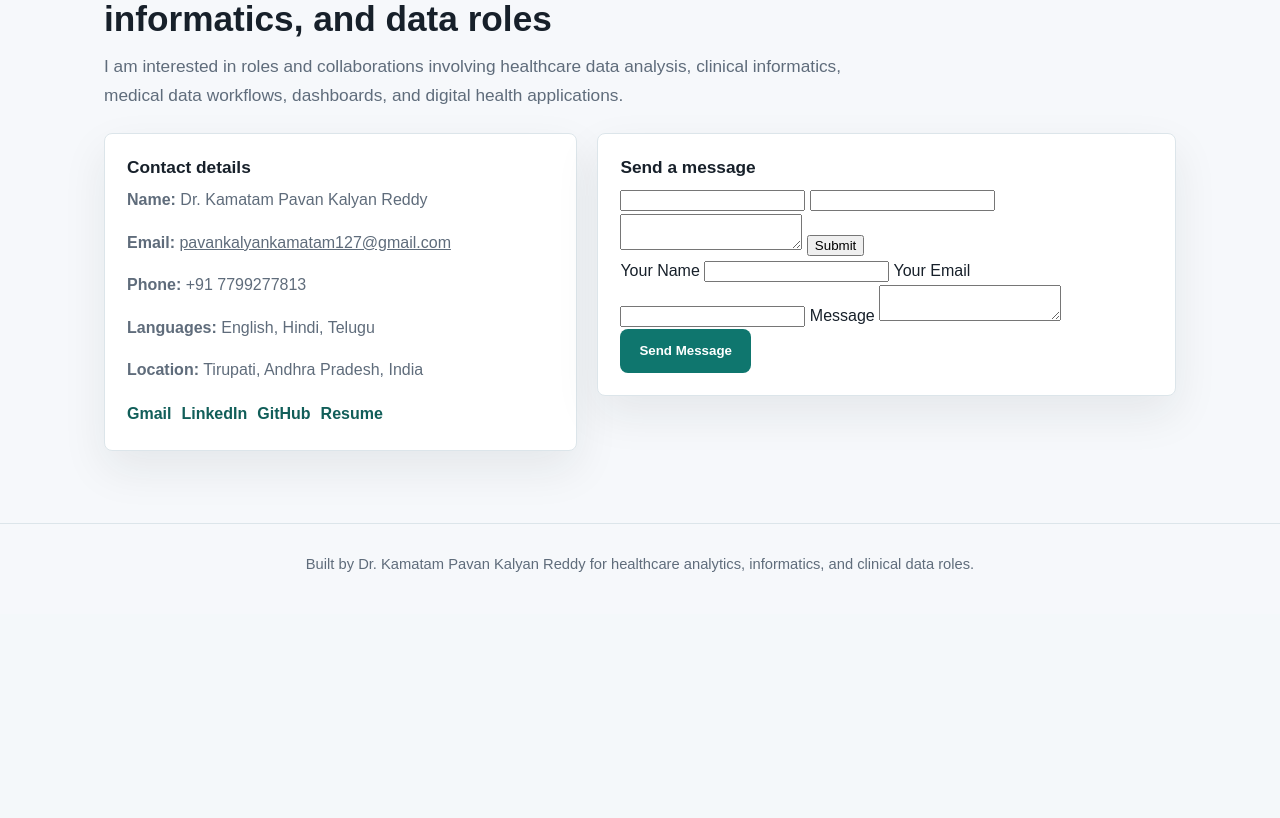
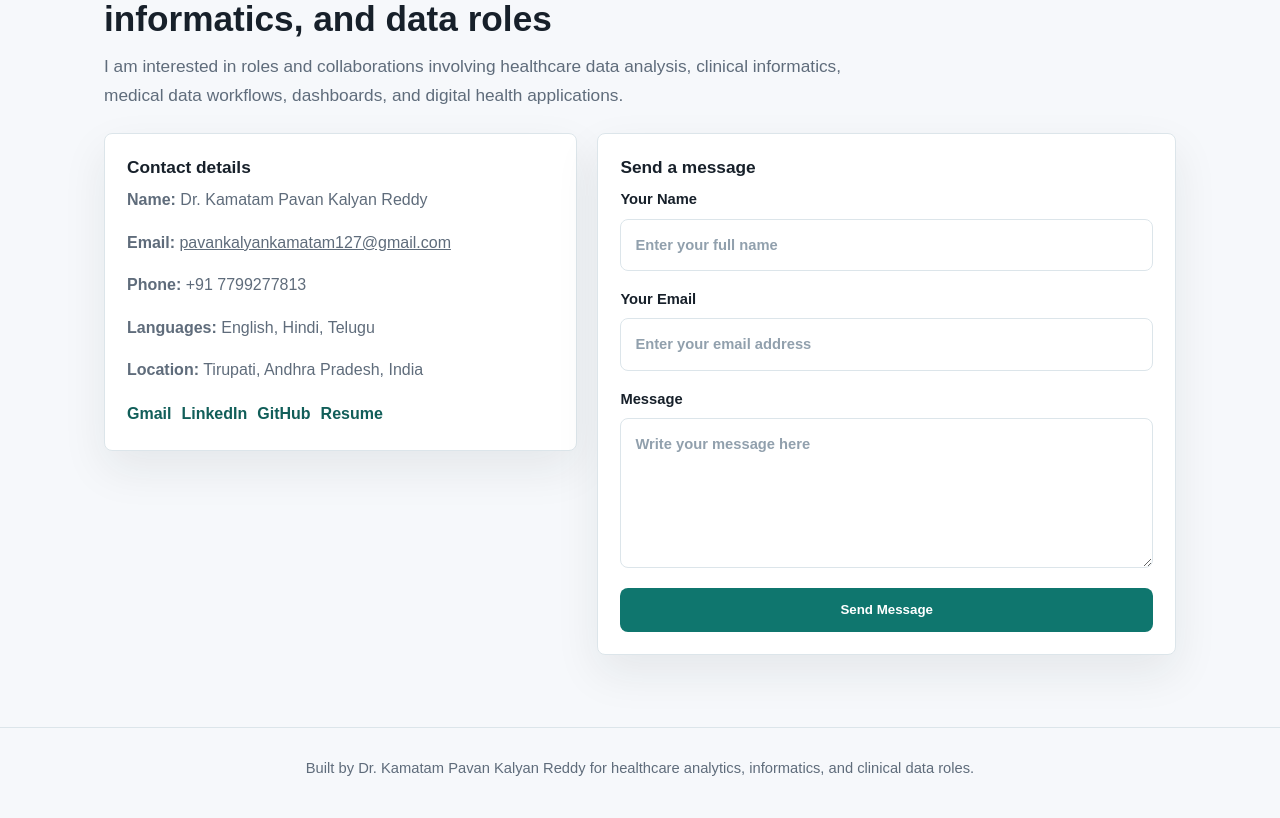
Before and after one commit to pavankalyan0180-creator/pavan-s-portpholio, a Flask app: page /contact in a window 1280 px wide. Shown: the part 248-1066 px from the top of the page. Before the commit the page ends 820 px from the top, so only its background shows below. Run offline with Flask 3, Linux system fonts and the light colour scheme.

Commit message:
contact web 3 forms css design updated

```diff
--- a/templates/contact.html
+++ b/templates/contact.html
@@ -28,10 +28,12 @@
 
     .contact-form {
         display: grid;
-        gap: 14px;
+        gap: 16px;
     }
 
     .contact-form label {
+        display: grid;
+        gap: 7px;
         color: var(--text);
         font-weight: 700;
         font-size: 0.92rem;
@@ -40,24 +42,36 @@
     .contact-form input,
     .contact-form textarea {
         width: 100%;
-        margin-top: 6px;
-        padding: 12px 13px;
+        min-height: 48px;
+        padding: 13px 14px;
         border: 1px solid var(--line);
         border-radius: var(--radius);
         font: inherit;
         color: var(--text);
         background: #fff;
+        transition: border-color 180ms ease, box-shadow 180ms ease, transform 180ms ease;
+    }
+
+    .contact-form input::placeholder,
+    .contact-form textarea::placeholder {
+        color: #91a0ad;
     }
 
     .contact-form input:focus,
     .contact-form textarea:focus {
         outline: 3px solid rgba(15, 118, 110, 0.16);
         border-color: var(--primary);
+        box-shadow: 0 10px 22px rgba(15, 118, 110, 0.08);
     }
 
     .contact-form textarea {
         min-height: 150px;
         resize: vertical;
+    }
+
+    .contact-form .btn {
+        width: 100%;
+        margin-top: 4px;
     }
 
     .form-alert {
@@ -138,26 +152,28 @@
             {% if error %}
             <p class="form-alert error">Message could not be sent. Please use the Gmail link or try again later.</p>
             {% endif %}
-            <form action="https://api.web3forms.com/submit" method="POST">
-                 <input type="hidden" name="access_key" value="5d589994-250d-4900-bc8d-868bb3f923a5">
-                 <input type="text" name="name" required>
-                 <input type="email" name="email" required>
-                 <textarea name="message" required></textarea>
-                 <button type="submit">Submit</button>
-            </form>
+            <form class="contact-form" action="https://api.web3forms.com/submit" method="POST">
+                <input type="hidden" name="access_key" value="5d589994-250d-4900-bc8d-868bb3f923a5">
+                <input type="hidden" name="subject" value="New portfolio contact message">
+                <input type="hidden" name="from_name" value="Pavan Portfolio Website">
+                <input type="hidden" name="redirect" value="{{ url_for('contact', sent='1', _external=True) }}">
+                <input type="checkbox" name="botcheck" style="display:none">
+
+                <label>
                     Your Name
-                    <input type="text" name="name" autocomplete="name" required>
+                    <input type="text" name="name" autocomplete="name" placeholder="Enter your full name" required>
                 </label>
                 <label>
                     Your Email
-                    <input type="email" name="email" autocomplete="email" required>
+                    <input type="email" name="email" autocomplete="email" placeholder="Enter your email address" required>
                 </label>
                 <label>
                     Message
-                    <textarea name="message" required></textarea>
+                    <textarea name="message" placeholder="Write your message here" required></textarea>
                 </label>
                 <button class="btn" type="submit">Send Message</button>
             </form>
+
         </article>
     </div>
 </section>
```
